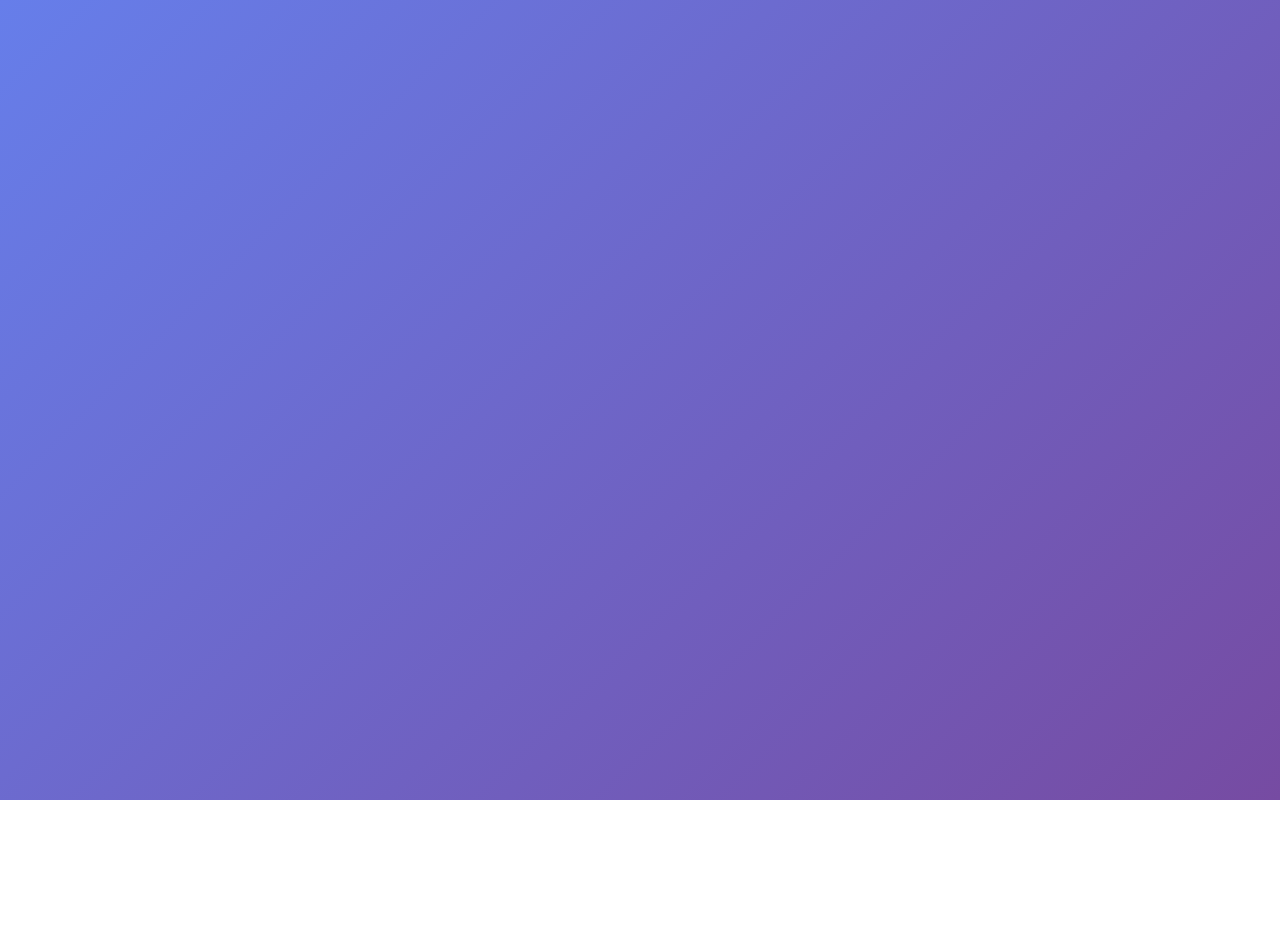
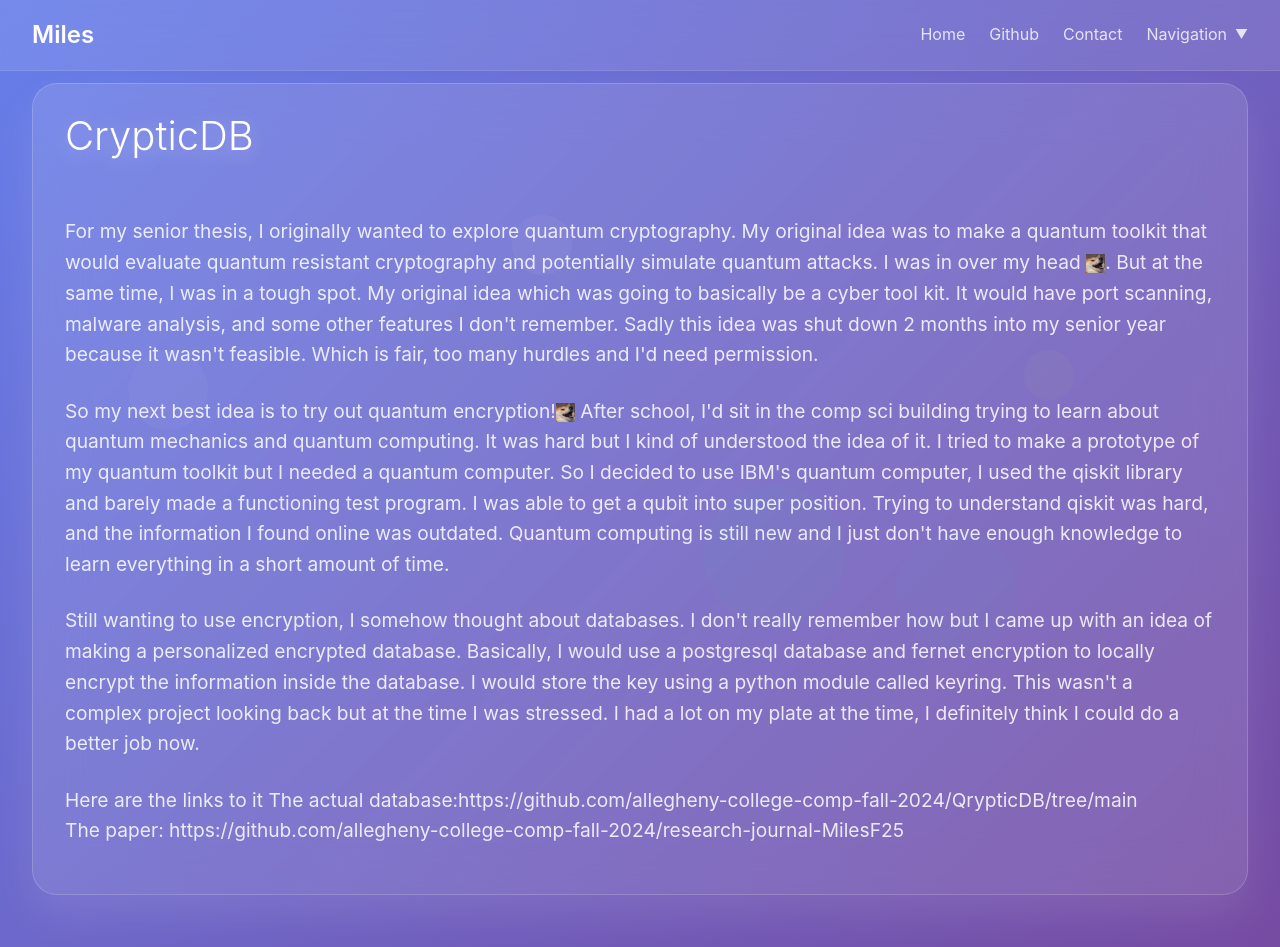
Before and after one commit to MilesF25/First-Website, a plain HTML site: page webpage/htmlpages/experience_home_page/projects/senior_thesis.html in a window 1280 px wide. Before the commit the page ends 800 px from the top, so only its background shows below. Drawn offline with Linux system fonts and the light colour scheme.

Commit message:
pushing new page

```diff
--- a/webpage/htmlpages/experience_home_page/projects/senior_thesis.html
+++ b/webpage/htmlpages/experience_home_page/projects/senior_thesis.html
@@ -10,6 +10,90 @@
 </head>
 
 <body>
+    <div class="bubble"></div>
+    <div class="bubble"></div>
+    <div class="bubble"></div>
+    <div class="bubble"></div>
+    <div class="bubble"></div>
+    <div class="bubble"></div>
+
+
+    <nav>
+        <div class="nav-container">
+            <a href="#" class="logo">Miles</a>
+            <ul class="nav-links">
+                <li><a href="../../../htmlpages/homepage.html">Home</a></li>
+                <li><a href="https://github.com/MilesF25" target="_blank">Github</a></li>
+                <li><a href="../../../htmlpages/contact.html">Contact</a></li>
+                <li class="dropdown">
+                    <span class="dropdown-toggle">Navigation</span>
+                    <div class="dropdown-menu">
+
+                        <a href="Personal_Projects.html">Projects</a>
+                        <a href="../skills.html">My
+                            Skills</a>
+                        <a href="..\..\..\assets\MilesFranckresume.pdf" target="_blank">
+                            Resume</a>
+
+                    </div>
+                </li>
+            </ul>
+        </div>
+    </nav>
+
+
+    <div class="cmu">
+        <div class="cmu-box">
+            <h1 class="cmu-title">CrypticDB</h1>
+
+
+            <p class="cmu-text">
+
+                For my senior thesis, I originally wanted to explore quantum cryptography. My original idea was to make
+                a quantum toolkit that would evaluate quantum resistant cryptography and potentially simulate quantum
+                attacks. I was in over my head <img src="..\..\..\assets\doge_laugh.jpg" alt="😊"
+                    style="width: 1em; height: 1em; vertical-align: middle;">. But at the same time, I was in a tough
+                spot. My original idea which was going to basically be a cyber tool kit. It would have port scanning,
+                malware analysis, and some other features I don't remember. Sadly this idea was shut down 2 months into
+                my senior year because it wasn't feasible. Which is fair, too many hurdles and I'd need permission.
+            </p>
+            <br>
+
+            <p class="cmu-text">
+                So my next best idea is to try out quantum encryption!<img src="..\..\..\assets\doge_laugh.jpg" alt="😊"
+                    style="width: 1em; height: 1em; vertical-align: middle;"> After school, I'd sit in the comp sci
+                building trying to learn about quantum mechanics and quantum computing. It was hard but I kind of
+                understood the idea of it. I tried to make a prototype of my quantum toolkit but I needed a quantum
+                computer. So I decided to use IBM's quantum computer, I used the qiskit library and barely made a
+                functioning test program. I was able to get a qubit into super position. Trying to understand qiskit was
+                hard, and the information I found online was outdated. Quantum computing is still new and I just don't
+                have enough knowledge to learn everything in a short amount of time.
+            </p>
+            <br>
+
+            <p class="cmu-text">
+                Still wanting to use encryption, I somehow thought about databases. I don't really remember how but I
+                came up with an idea of making a personalized encrypted database. Basically, I would use a postgresql
+                database and fernet encryption to locally encrypt the information inside the database. I would store the
+                key using a python module called keyring. This wasn't a complex project looking back but at the time I
+                was stressed. I had a lot on my plate at the time, I definitely think I could do a better job now.
+            </p>
+
+            <br>
+
+            <p class="cmu-text">
+                Here are the links to it
+                The actual database:https://github.com/allegheny-college-comp-fall-2024/QrypticDB/tree/main
+                <br>
+                The paper: https://github.com/allegheny-college-comp-fall-2024/research-journal-MilesF25
+            </p>
+
+
+
+
+
+
+
 
 
 </body>
```
Also changed, not shown: webpage/assets/doge_laugh.jpg (added), 1 other file.
